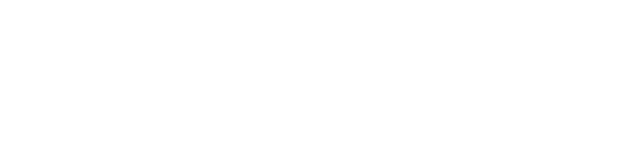
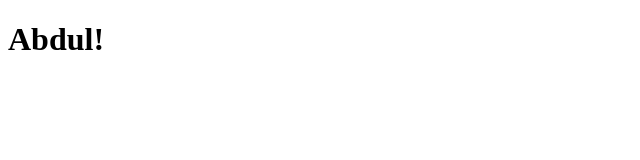
Before and after one commit to adeoluafo/Abdourahim445.github.io, a plain HTML site: page index.html in a window 1280 px wide. Shown: the whole page, without its empty margins (0-640 px from the left). Drawn offline with Linux system fonts and the light colour scheme.

Commit message:
Update index.html

```diff
--- a/index.html
+++ b/index.html
@@ -3,4 +3,7 @@
     <head>
       <title>Welcome to ME</title>
     </head>
+    <body>
+        <h1>Abdul!</h1>
+    </body>
   </html>
```
